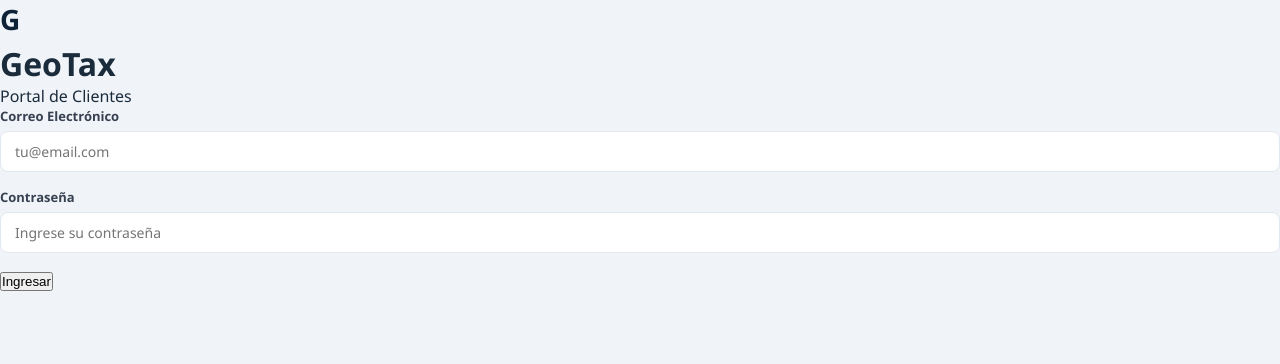
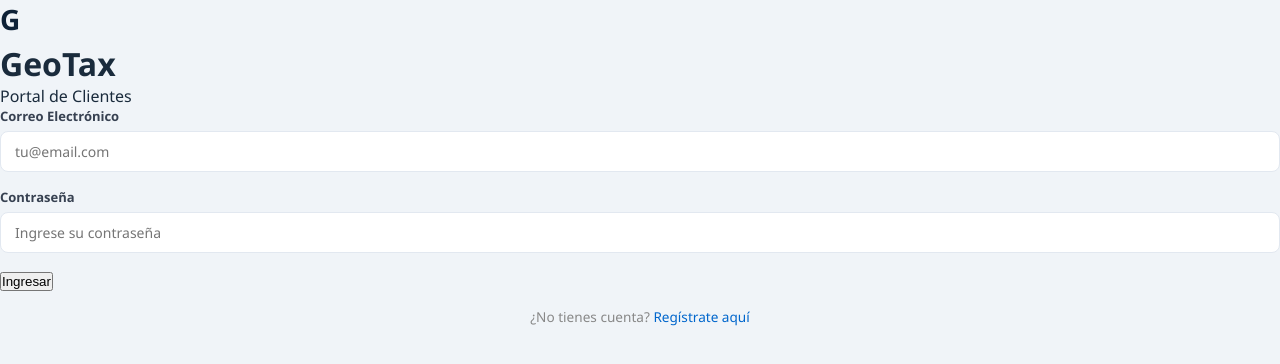
Before and after one commit to Marcos-Bernasconi-2108/Geotax-portal-2, a Next.js app in the folder geotax-portal/: page / in a window 1280 px wide. Shown: the top 364 px of the page. Built offline with nearby package versions, Linux system fonts and the light colour scheme; no server answers.

Commit message:
Update LoginScreen.tsx

```diff
--- a/geotax-portal/components/LoginScreen.tsx
+++ b/geotax-portal/components/LoginScreen.tsx
@@ -6,9 +6,10 @@ import type { User } from '@/lib/types'
 
 interface Props {
   onLogin: (user: User, clientId: string | null) => void
+  onSignUpClick?: () => void
 }
 
-export default function LoginScreen({ onLogin }: Props) {
+export default function LoginScreen({ onLogin, onSignUpClick }: Props) {
   const [email, setEmail]           = useState('')
   const [password, setPassword]     = useState('')
   const [error, setError]           = useState('')
@@ -99,6 +100,9 @@ export default function LoginScreen({ onLogin }: Props) {
         >
           {loading ? 'Ingresando...' : 'Ingresar'}
         </button>
+        <p style={{ color: '#888', marginTop: '1rem', fontSize: '0.85rem', textAlign: 'center' }}>
+          ¿No tienes cuenta? <span onClick={onSignUpClick} style={{ color: '#0066cc', cursor: 'pointer' }}>Regístrate aquí</span>
+        </p>
       </div>
     </div>
   )
```
